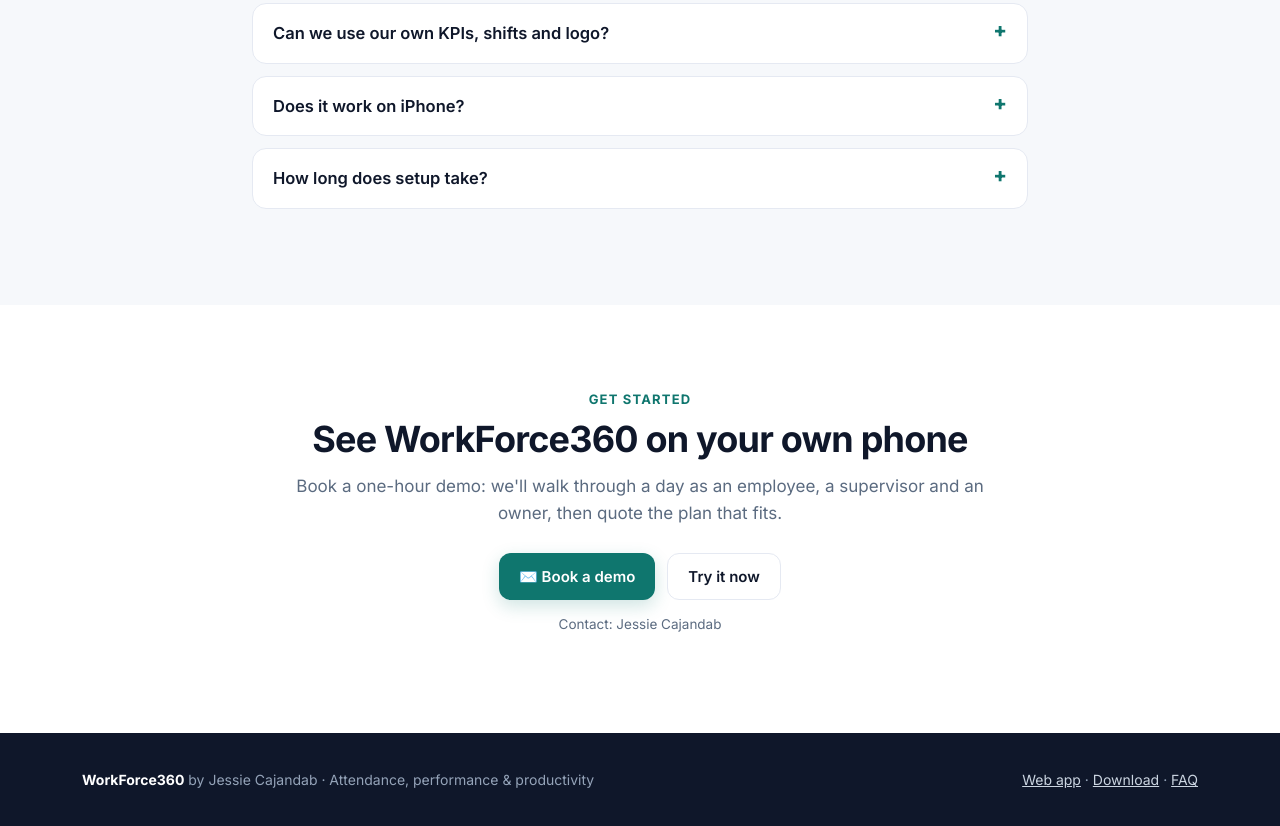
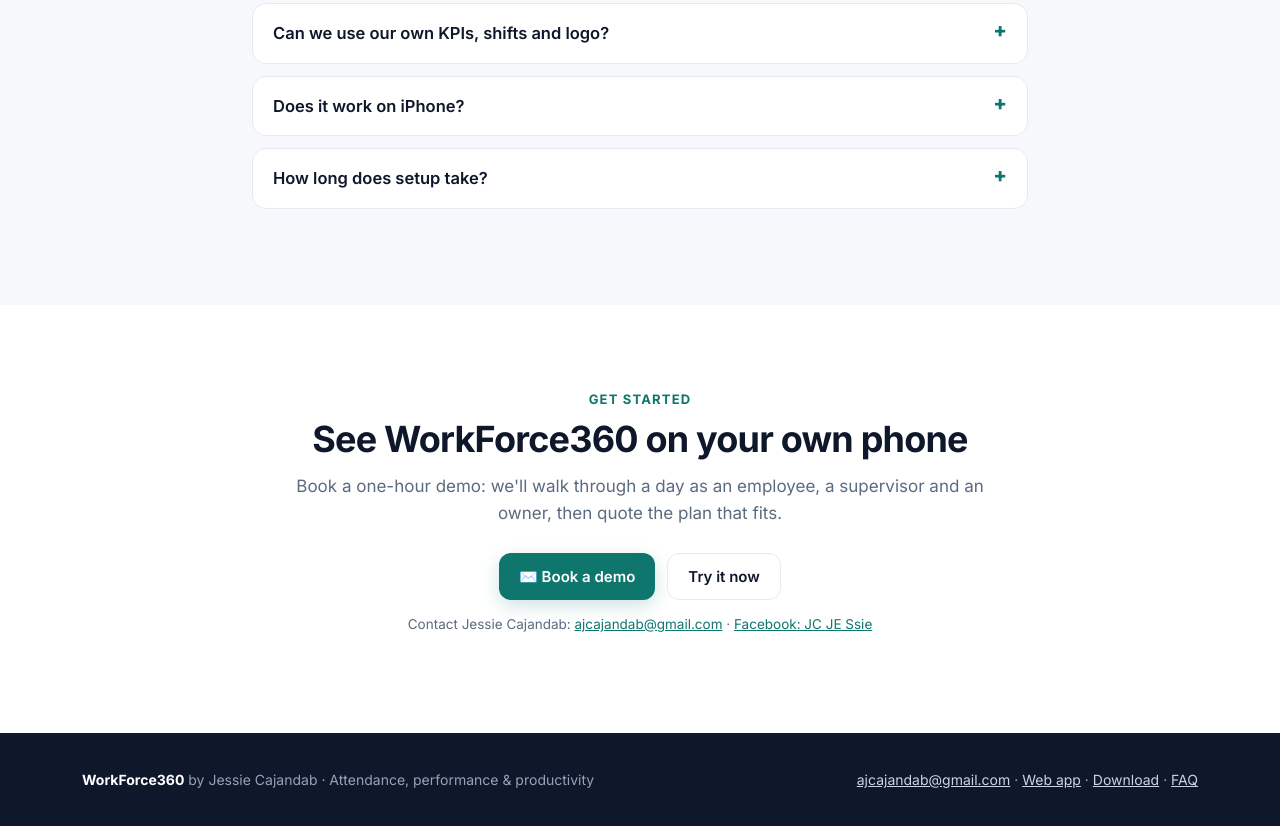
Before and after one commit to workforce360ph/workforce360ph.github.io, a plain HTML site: page docs/index.html in a window 1280 px wide. Shown: the part 9522-10348 px from the top of the page. Drawn offline with Linux system fonts and the light colour scheme; no server answers.

Commit message:
Add contact email and Facebook to website
Co-Authored-By: Claude Opus 5.5 <noreply@anthropic.com>
Claude-Session: https://claude.ai/code/session_0143Vmv6TUVYNLEgg53JBnsh

```diff
--- a/docs/index.html
+++ b/docs/index.html
@@ -323,7 +323,7 @@ footer a{color:#cbd5e1}
 
 <footer><div class="wrap">
  <div><b>WorkForce360</b> by Jessie Cajandab · Attendance, performance & productivity</div>
- <div><a href="app/">Web app</a> · <a href="#download">Download</a> · <a href="#faq">FAQ</a></div>
+ <div><a href="mailto:ajcajandab@gmail.com">ajcajandab@gmail.com</a> · <a href="app/">Web app</a> · <a href="#download">Download</a> · <a href="#faq">FAQ</a></div>
 </div></footer>
 
 <div class="lb" id="lb" onclick="this.classList.remove('show')"><img id="lbimg" alt=""></div>
@@ -331,9 +331,9 @@ footer a{color:#cbd5e1}
 <script src="app/lib/qrcode.js"></script>
 <script>
 // contact details — edit here
-const CONTACT={email:'',phone:'',facebook:''};
+const CONTACT={email:'ajcajandab@gmail.com',phone:'',facebook:'https://www.facebook.com/search/top?q=JC%20JE%20Ssie',facebookName:'JC JE Ssie'};
 (function(){
- const parts=[];if(CONTACT.email)parts.push(`<a href="mailto:${CONTACT.email}">${CONTACT.email}</a>`);if(CONTACT.phone)parts.push(`<a href="tel:${CONTACT.phone.replace(/\s/g,'')}">${CONTACT.phone}</a>`);if(CONTACT.facebook)parts.push(`<a href="${CONTACT.facebook}" target="_blank" rel="noopener">Facebook</a>`);
+ const parts=[];if(CONTACT.email)parts.push(`<a href="mailto:${CONTACT.email}">${CONTACT.email}</a>`);if(CONTACT.phone)parts.push(`<a href="tel:${CONTACT.phone.replace(/\s/g,'')}">${CONTACT.phone}</a>`);if(CONTACT.facebook)parts.push(`<a href="${CONTACT.facebook}" target="_blank" rel="noopener">Facebook: ${CONTACT.facebookName||'Facebook'}</a>`);
  if(parts.length)document.getElementById('contact-line').innerHTML='Contact Jessie Cajandab: '+parts.join(' · ');
  const cta=document.getElementById('cta-mail');
  if(CONTACT.email)cta.href=`mailto:${CONTACT.email}?subject=${encodeURIComponent('WorkForce360 demo request')}&body=${encodeURIComponent('Hi Jessie,\n\nI would like to book a WorkForce360 demo.\n\nCompany:\nNumber of employees:\nNumber of branches:\nContact number:\n')}`;
```
